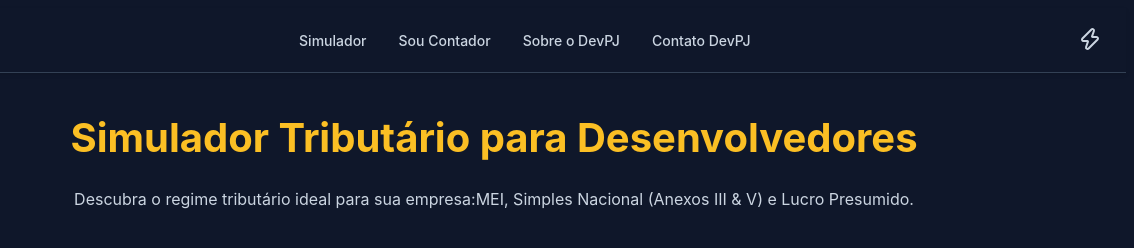
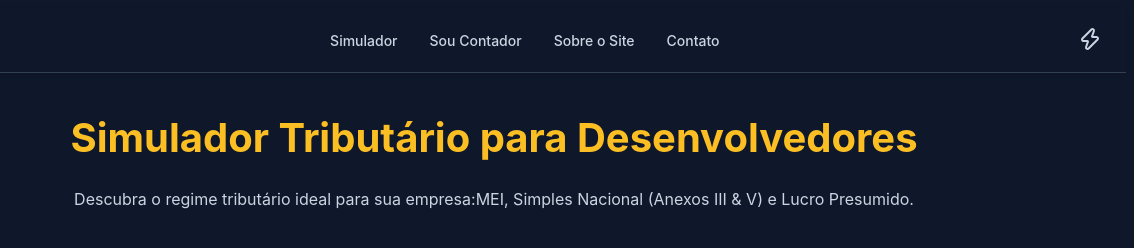
Before and after one commit to RebecaAbisag/Simulador-Tributario, a plain HTML site: page index.html in a window 1280 px wide. Shown: the top 248 px of the page, 146-1280 px from the left. Drawn offline with nearby package versions, Linux system fonts and the light colour scheme.

Commit message:
Ajuste texto 2

```diff
--- a/index.html
+++ b/index.html
@@ -30,8 +30,8 @@
       <div class="navbar__menu">
         <a href="#" class="navbar__link" data-section="simulator-section">Simulador</a>
         <a href="#" class="navbar__link" data-section="accountant-section">Sou Contador</a>
-        <a href="#sobre" class="navbar__link" data-section="sobre">Sobre o DevPJ</a>
-        <a href="#contato" class="navbar__link" data-section="contato">Contato DevPJ</a>
+        <a href="#sobre" class="navbar__link" data-section="sobre">Sobre o Site</a>
+        <a href="#contato" class="navbar__link" data-section="contato">Contato </a>
       </div>
       <!-- Botão para alternar o tema (claro/escuro/limpo) -->
       <button id="theme-toggle" class="navbar__theme-toggle">
@@ -316,7 +316,7 @@
     <div class="sections">
       <section id="sobre" class="card hidden">
         <h2 class="section__title"><i data-lucide="info" class="icon"></i> Sobre o Site</h2>
-        <p class="section__description">O DevPJ é a sua ferramenta essencial para desenvolvedores que buscam clareza na escolha do regime tributário. Compare de forma simples e rápida as opções CLT, Simples Nacional (Anexos III e V) e Lucro Presumido, e visualize o impacto direto na sua remuneração líquida. Nosso objetivo é empoderar você com informações precisas para as melhores decisões financeiras e tributárias.</p>
+        <p class="section__description"> O DEVPJ é um projeto criado para ajudar desenvolvedores a se tornarem PJ com segurança, oferecendo suporte na escolha do regime tributário ideal. Compare, de maneira simples e rápida, as opções MEI, Simples Nacional (Anexos III e V) e Lucro Presumido, e visualize o impacto direto de cada modelo na sua remuneração líquida. Nosso objetivo é empoderar você com informações precisas, para que tome as melhores decisões financeiras e tributárias!</p>
 
         <div class="video-container" style="margin-top: 2rem; margin-bottom: 2rem;">
           <h3 style="font-size: 1.25rem; font-weight: bold; margin-bottom: 1rem; text-align: center;">Entenda a Importância do Regime Tributário</h3>
```
